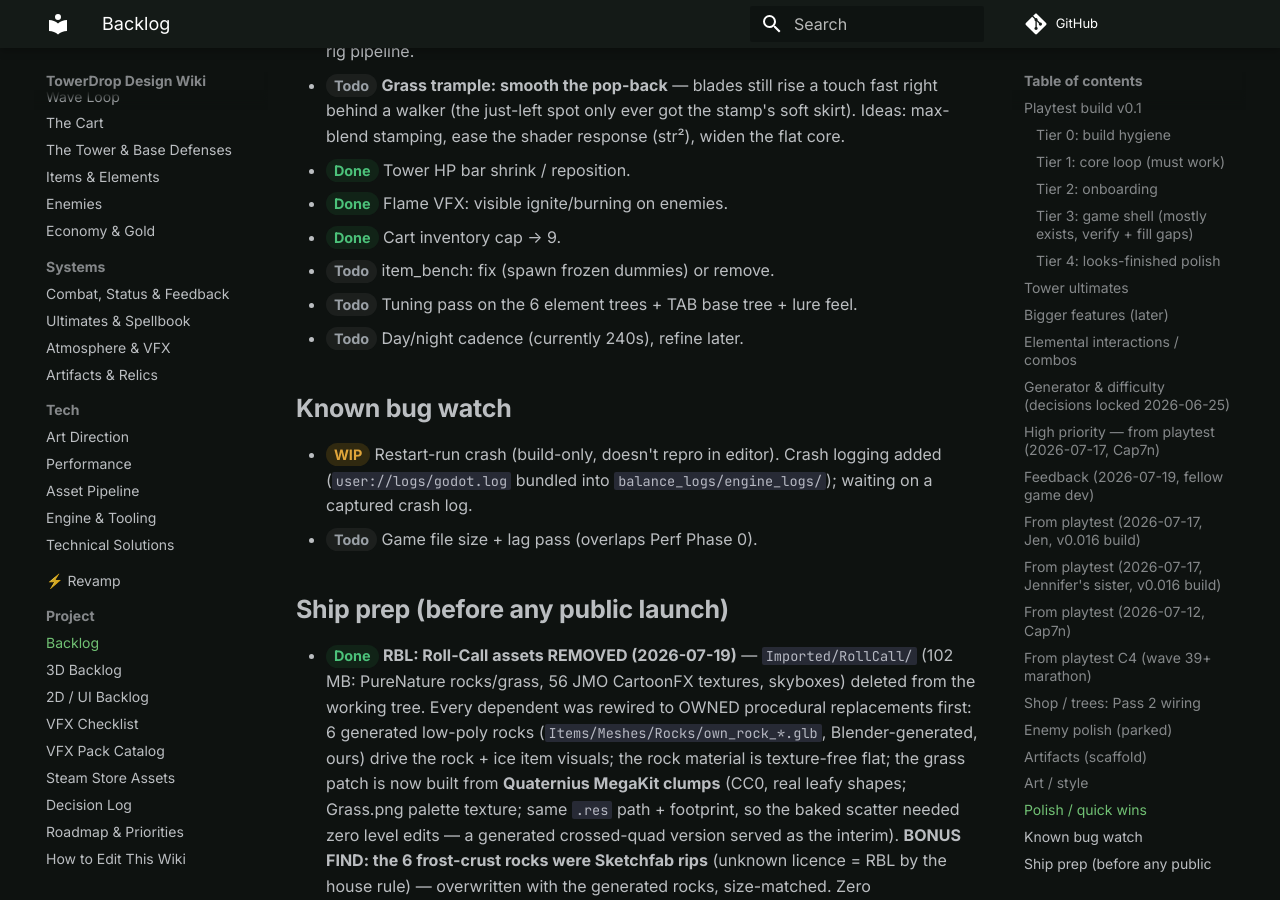
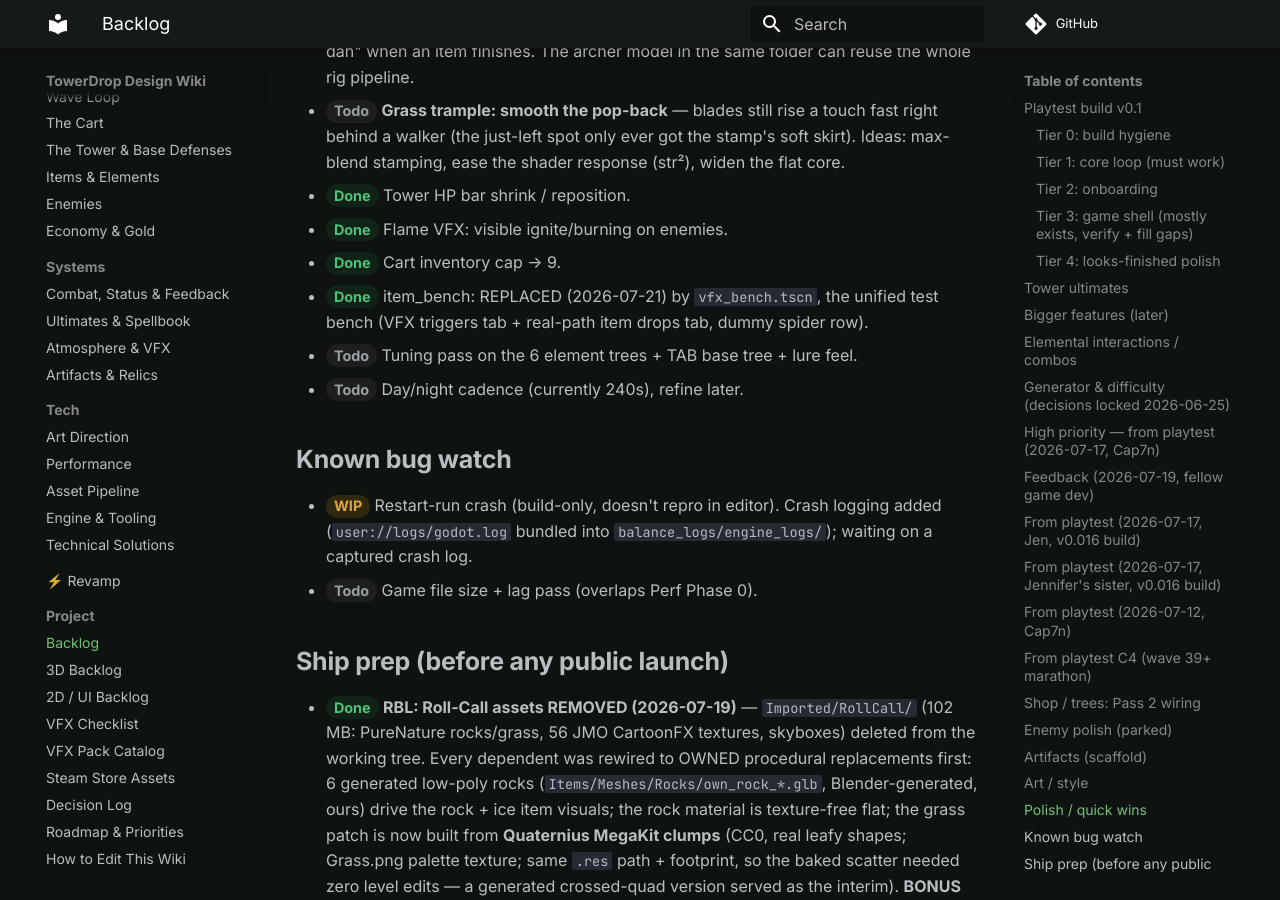
Before and after one commit to cap7n/towerdrop-docs, an MkDocs documentation site: the page built from docs/project/backlog.md, in a window 1280 px wide and 900 px high, scrolled down 12068 px. Built offline with MkDocs 1.6.1 and Material for MkDocs 9.7.7, drawn with Linux system fonts in a browser that asks for light colours; comment, search, counter and statistics services are not loaded; some of the changed text lies outside the part shown.

Commit message:
Bench: item_bench replaced by unified vfx_bench

```diff
--- a/docs/project/backlog.md
+++ b/docs/project/backlog.md
@@ -16,7 +16,7 @@ Goal: a stable, understandable build that's beatable to ~wave 10.
 - <span class="pill done">Done</span> Disable the snail wave-1 test hook (wave 1 = spiders via curated list; pillbugs W6, snails W8).
 - <span class="pill wip">WIP</span> Cheat keys → **DEBUG SANDBOX panel** (F4 opens a button panel instead of dumping gold). `DEBUG_TOOLS` kept ON for testers deliberately. Fold remaining raw keys into the panel before a wider build.
 - <span class="pill done">Done</span> Kill debug overlays + `Globals.DEBUG` console spam (only the BalanceLogger per-wave line prints).
-- <span class="pill todo">Todo</span> Exclude test scenes (`item_bench`, `cart_test`) from the player flow.
+- <span class="pill todo">Todo</span> Exclude test scenes (`vfx_bench`, `enemy_bench`, `cart_test`) from the player flow (export filter already excludes them).
 - <span class="pill done">Done</span> Visible version/build label on the menu ("Tower Drop" + version string). Bump per build.
 
 ### Tier 1: core loop (must work)
@@ -197,7 +197,7 @@ Three points, really one arc: new players spend their attention decoding systems
 - <span class="pill done">Done</span> Tower HP bar shrink / reposition.
 - <span class="pill done">Done</span> Flame VFX: visible ignite/burning on enemies.
 - <span class="pill done">Done</span> Cart inventory cap → 9.
-- <span class="pill todo">Todo</span> item_bench: fix (spawn frozen dummies) or remove.
+- <span class="pill done">Done</span> item_bench: REPLACED (2026-07-21) by `vfx_bench.tscn`, the unified test bench (VFX triggers tab + real-path item drops tab, dummy spider row).
 - <span class="pill todo">Todo</span> Tuning pass on the 6 element trees + TAB base tree + lure feel.
 - <span class="pill todo">Todo</span> Day/night cadence (currently 240s), refine later.
 
```
Also changed, not shown: docs/game/cart.md (+1 -1 lines).
